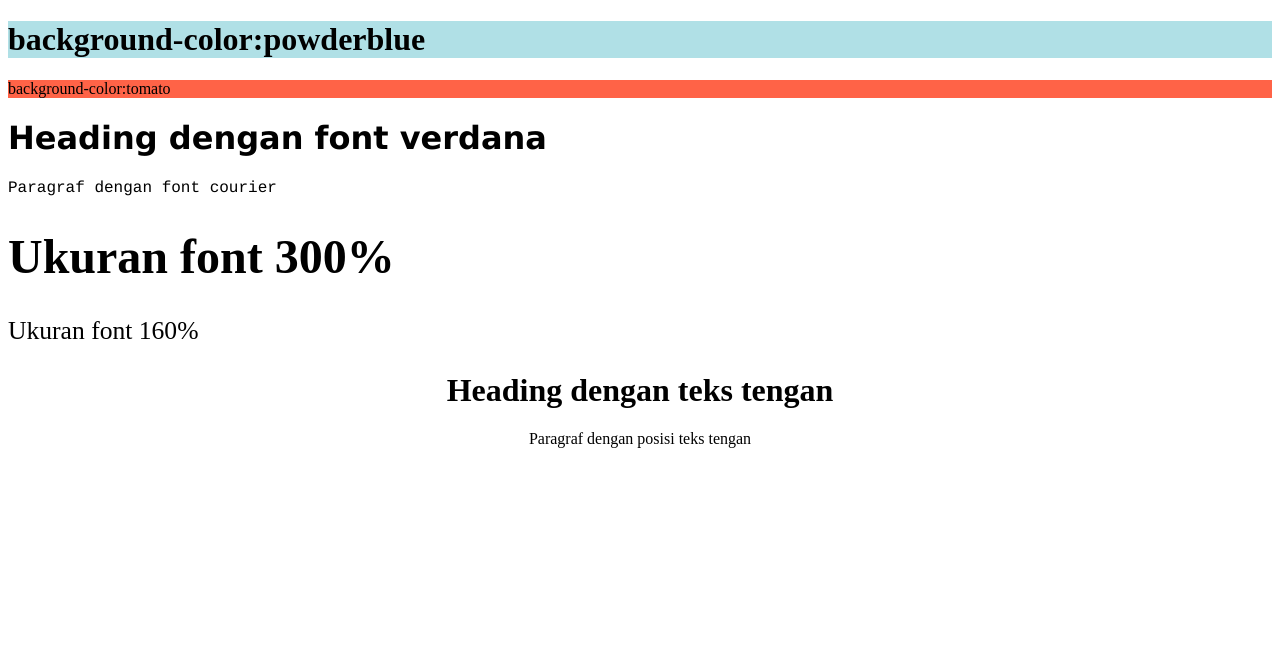
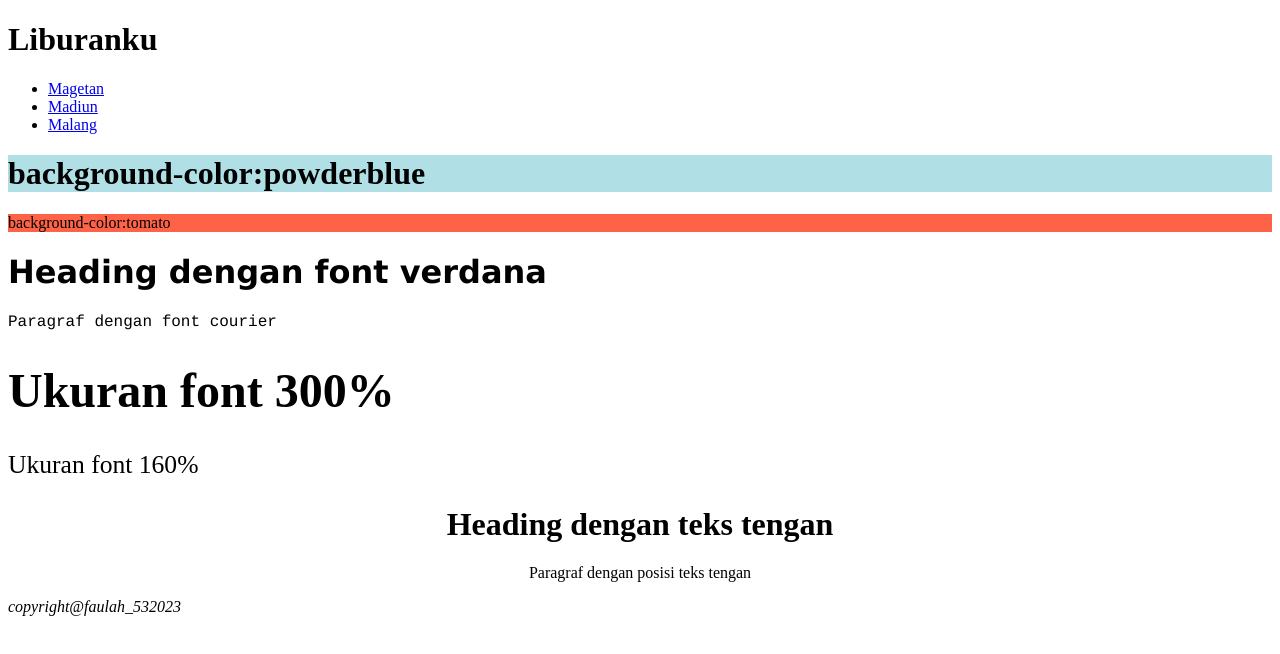
Before and after one commit to faulah/HTML-DASAR, a plain HTML site: page latihan_2_4.html in a window 1280 px wide. Drawn offline with Linux system fonts and the light colour scheme.

Commit message:
https://github.com/faulah

```diff
--- a/latihan_2_3.html
+++ b/latihan_2_3.html
@@ -2,6 +2,7 @@
 <html lang="en">
 <head>
     <meta charset="UTF-8">
+    <link rel="icon" type="img/png" href="html_dasar/gambar/icon.png" sizes="16x16">
     <meta name="viewport" content="width=device-width, initial-scale=1.0">
     <title>Formulir Pendaftaran Mahasiswa Baru</title>
 </head>
--- a/latihan_2_4.html
+++ b/latihan_2_4.html
@@ -1,7 +1,27 @@
 <!DOCTYPE html>
 <html lang="en">
+<head>
+    <meta charset="UTF-8">
+    <title>Div dan Span</title>
+    <link rel="icon" type="img/png" href="html_dasar/gambar/icon.png" sizes="16x16">
+    <meta name="viewport" content="width=device-width, initial-scale">
+    <link rel="stylesheet" href="css/main.css">
+</head>
+<body>
+    <div id="header">
+        <h1>Liburanku</h1>
+    </div>
+    <div id="link">
+        <ul>
+            <li><a href="#">Magetan</a></li>
+            <li><a href="#">Madiun</a></li>
+            <li><a href="#">Malang</a></li>
+        </ul>
+    </div>
+    <div id="content">
         <h1 style="background-color: powderblue;">background-color:powderblue</h1>
         <p style="background-color: tomato;">background-color:tomato</p>
+
         <h1 style="font-family: verdana;">Heading dengan font verdana</h1>
         <p style="font-family: courier;">Paragraf dengan font courier</p>
 
@@ -10,6 +30,9 @@
 
         <h1 style="text-align: center;">Heading dengan teks tengan</h1>
         <p style="text-align: center;">Paragraf dengan posisi teks tengan</p>
-
-    <nama_tag style="properti:nilai;"></nama_tag>
+    </div>
+    <div id="footer">
+        <i>copyright@faulah_532023</i>
+    </div>
+</body>
 </html>
```
Lines whose indentation alone changed are shown as unchanged.
